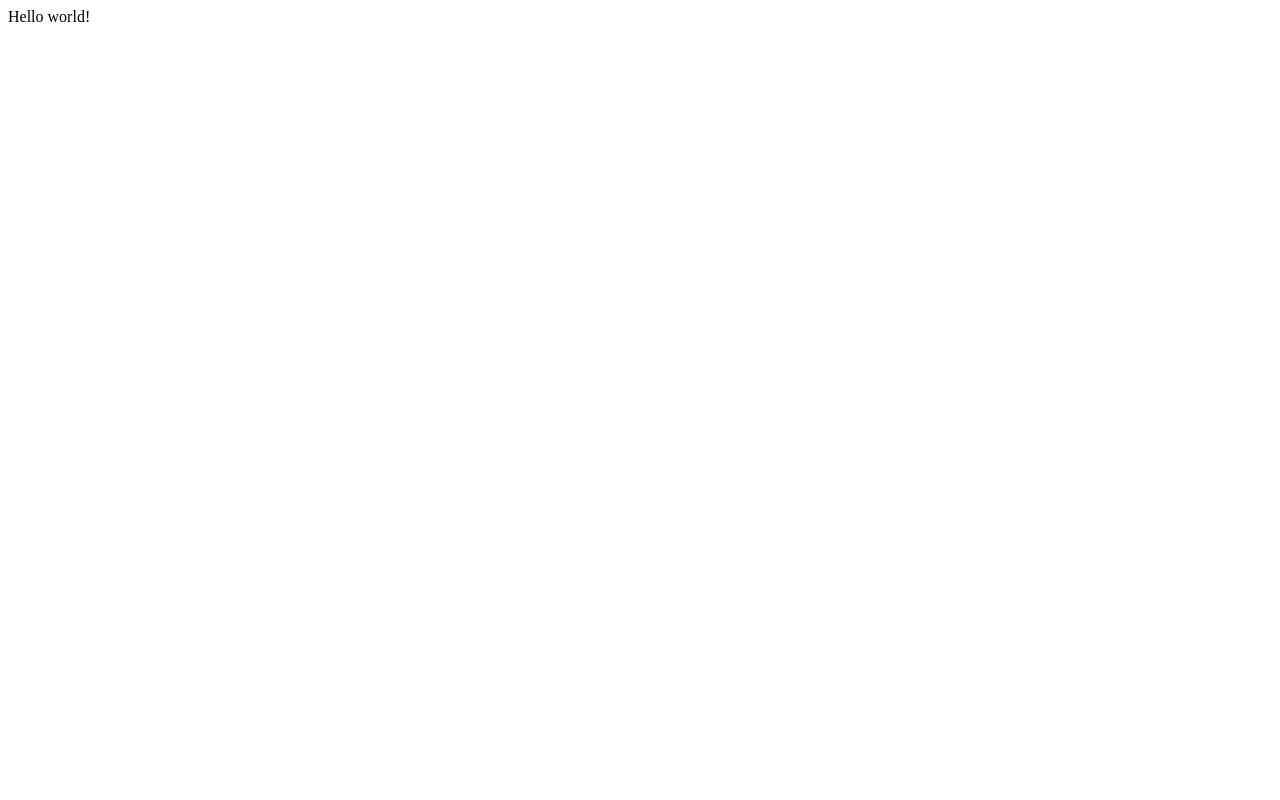
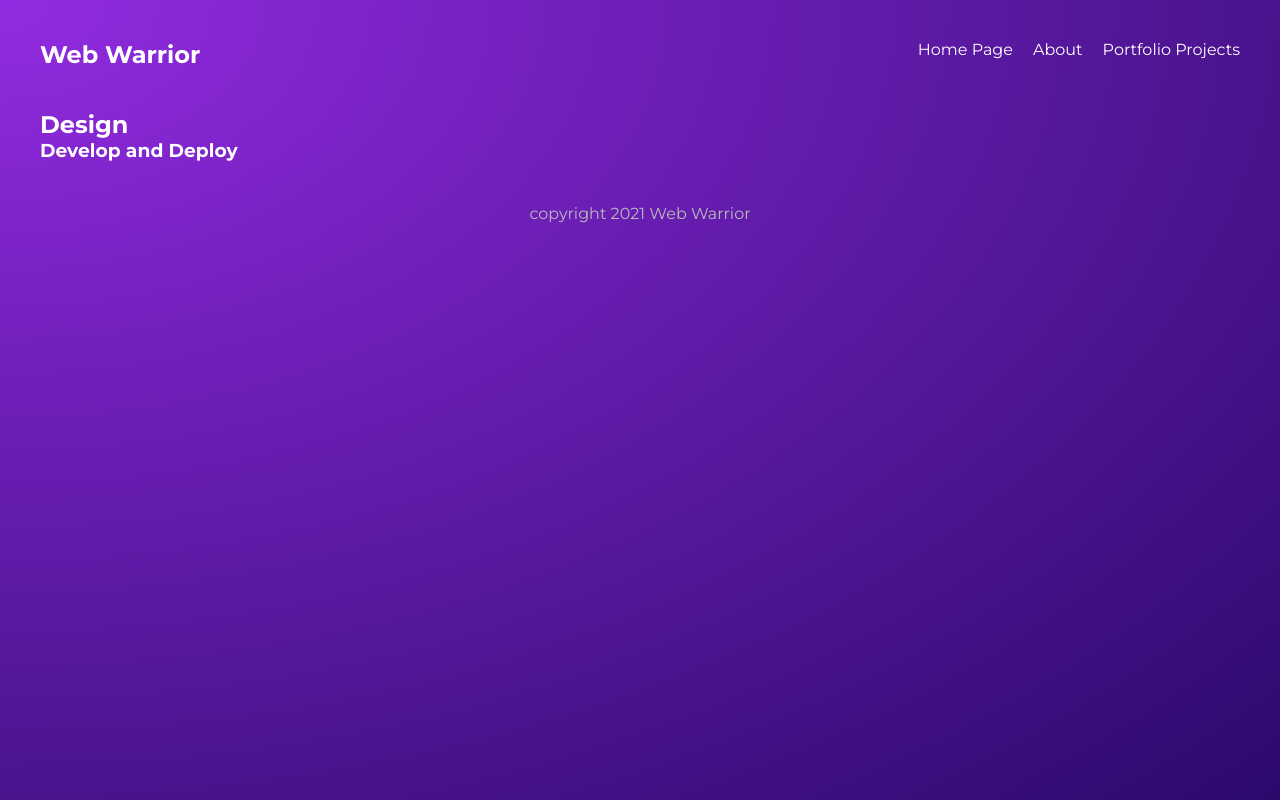
Before and after one commit to tdean787/GatsbyPortfolioDemo, a Gatsby site: page / in a window 1280 px wide. Built offline with nearby package versions, Linux system fonts and the light colour scheme; Gatsby itself is replaced by a stand-in of ours.

Commit message:
first commit

```diff
--- /dev/null
+++ b/src/components/Layout.js
@@ -0,0 +1,19 @@
+import React from "react"
+import Navbar from "./Navbar"
+import "../styles/global.css"
+
+export default function Layout({ children }) {
+  return (
+    <div className="layout">
+      <Navbar />
+      <div className="content">
+        {/* {content for each page} */}
+        {children}
+      </div>
+
+      <footer>
+        <p>copyright 2021 Web Warrior</p>
+      </footer>
+    </div>
+  )
+}
--- /dev/null
+++ b/src/components/Navbar.js
@@ -0,0 +1,15 @@
+import { Link } from "gatsby"
+import React from "react"
+
+export default function Navbar() {
+  return (
+    <nav>
+      <h1>Web Warrior</h1>
+      <div className="links">
+        <Link to="/">Home Page</Link>
+        <Link to="/about">About</Link>
+        <Link to="/projects">Portfolio Projects</Link>
+      </div>
+    </nav>
+  )
+}
--- a/src/pages/index.js
+++ b/src/pages/index.js
@@ -1,5 +1,16 @@
 import React from "react"
+import Layout from "../components/Layout"
+import Navbar from "../components/Navbar"
 
 export default function Home() {
-  return <div>Hello world!</div>
+  return (
+    <Layout>
+      <section>
+        <div>
+          <h2>Design</h2>
+          <h3>Develop and Deploy</h3>
+        </div>
+      </section>
+    </Layout>
+  )
 }
--- /dev/null
+++ b/src/pages/projects/test.js
@@ -0,0 +1,5 @@
+import React from "react"
+
+export default function test() {
+  return <div>test content</div>
+}
--- /dev/null
+++ b/src/styles/global.css
@@ -0,0 +1,55 @@
+@import url("https://fonts.googleapis.com/css2?family=Montserrat:wght@300;400;500;700&display=swap");
+
+* {
+  margin: 0;
+  padding: 0;
+  text-decoration: none;
+  font-family: "Montserrat";
+  color: white;
+}
+html,
+body {
+  min-height: 100%;
+}
+body {
+  background: radial-gradient(
+    at top left,
+    rgba(146, 43, 225, 1) 0%,
+    rgba(43, 9, 107, 1) 100%
+  );
+  background-repeat: no-repeat;
+}
+p {
+  margin: 16px auto;
+  line-height: 1.5em;
+}
+
+/* layout & nav */
+.layout {
+  max-width: 1200px;
+  margin: 0 auto;
+}
+nav {
+  display: grid;
+  grid-template-columns: 1fr 1fr;
+  margin: 40px auto;
+}
+nav .links {
+  display: inline-block;
+  text-align: right;
+}
+nav a {
+  display: inline-block;
+  margin-left: 20px;
+  font-weight: 400;
+  padding-bottom: 8px;
+  border-bottom: 3px solid transparent;
+}
+nav a:hover {
+  border-color: white;
+}
+footer p {
+  text-align: center;
+  color: #bbb;
+  margin: 40px auto;
+}
```
Also changed, not shown: src/pages/404.js (added, +13 -0 lines), src/pages/about.js (added, +13 -0 lines), src/pages/projects/index.js (added, +13 -0 lines).
